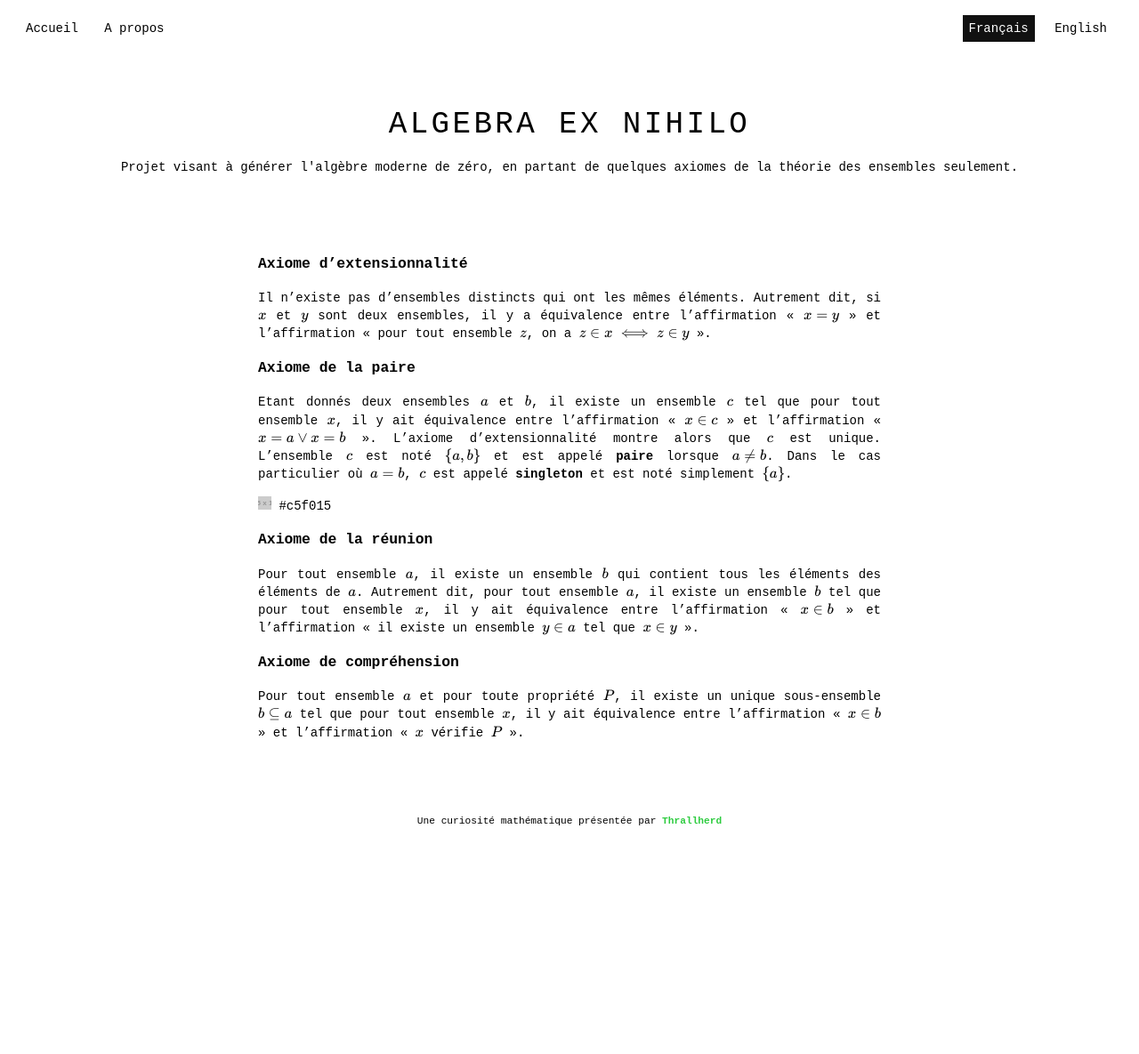
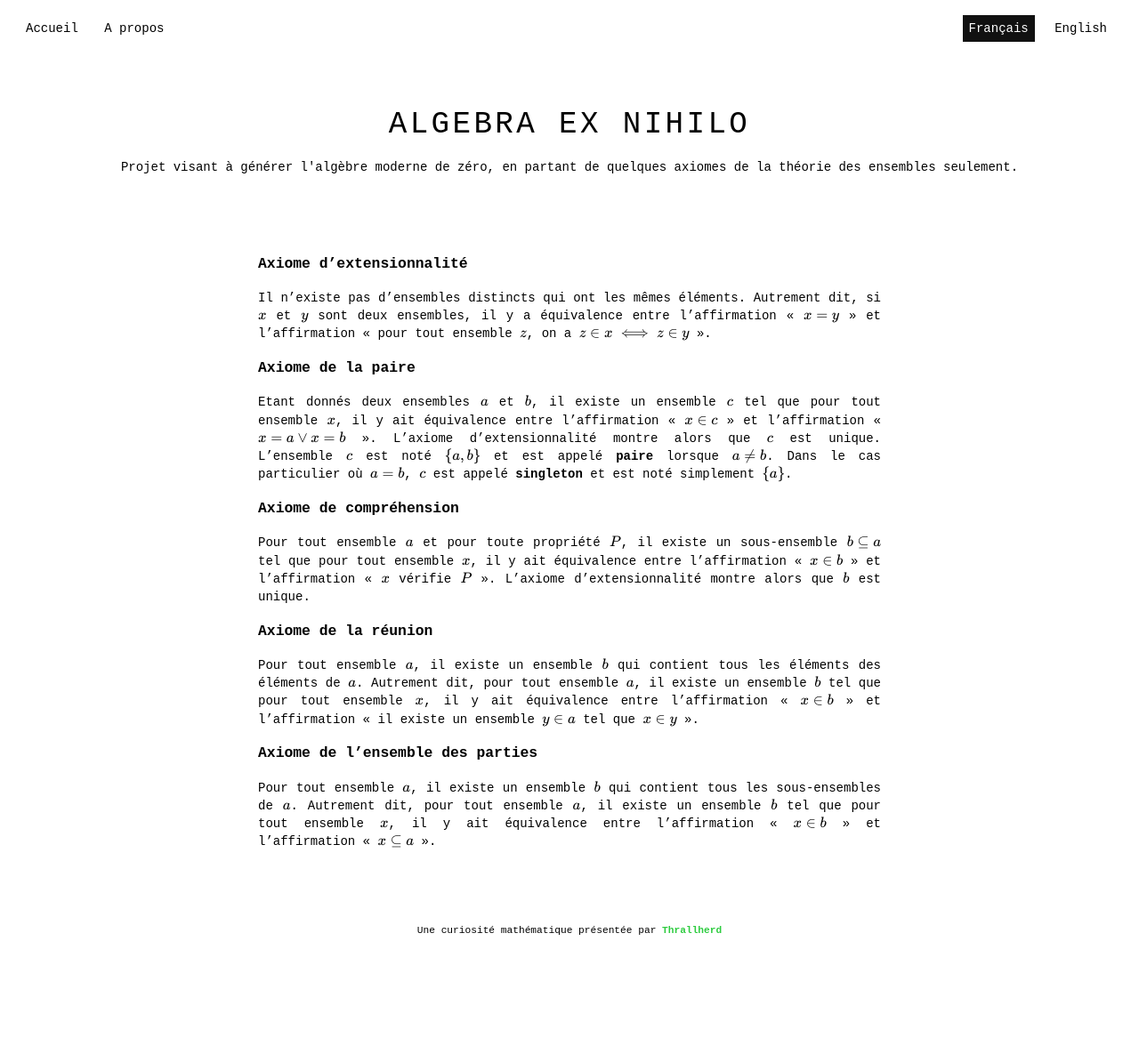
Before and after one commit to Thrallherd/AlgebraExNihilo, a Jekyll site: the page built from set_axm.md, in a window 1280 px wide. Shown: the whole page at 89% size. Built offline with Jekyll 4.4.1, drawn with Linux system fonts in a browser that asks for light colours; formulas are drawn with MathJax 3; before the commit the page ends 1063 px from its top, so only the background shows below that.

Commit message:
Update set_axm.md

```diff
--- a/set_axm.md
+++ b/set_axm.md
@@ -13,10 +13,11 @@ Il n'existe pas d'ensembles distincts qui ont les mêmes éléments. Autrement d
 ### Axiome de la paire
 Etant donnés deux ensembles $$a$$ et $$b$$, il existe un ensemble $$c$$ tel que pour tout ensemble $$x$$, il y ait équivalence entre l'affirmation « $$x \in c$$ » et l'affirmation « $$x = a \lor x = b$$ ». L'axiome d'extensionnalité montre alors que $$c$$ est unique. L'ensemble $$c$$ est noté $$\{ a, b \}$$ et est appelé **paire** lorsque $$a \neq b$$. Dans le cas particulier où $$a = b$$, $$c$$ est appelé **singleton** et est noté simplement $$\{ a \}$$.
 
-![#f03c15](https://via.placeholder.com/15/f03c15/000000?text=+) `#c5f015`
+### Axiome de compréhension
+Pour tout ensemble $$a$$ et pour toute propriété $$P$$, il existe un sous-ensemble $$b \subseteq a$$ tel que pour tout ensemble $$x$$, il y ait équivalence entre l'affirmation « $$x \in b$$ » et l'affirmation « $$x$$ vérifie $$P$$ ». L'axiome d'extensionnalité montre alors que $$b$$ est unique.
 
 ### Axiome de la réunion
 Pour tout ensemble $$a$$, il existe un ensemble $$b$$ qui contient tous les éléments des éléments de $$a$$. Autrement dit, pour tout ensemble $$a$$, il existe un ensemble $$b$$ tel que pour tout ensemble $$x$$, il y ait équivalence entre l'affirmation « $$x \in b$$ » et l'affirmation « il existe un ensemble $$y \in a$$ tel que $$x \in y$$ ».
 
-### Axiome de compréhension
-Pour tout ensemble $$a$$ et pour toute propriété $$P$$, il existe un unique sous-ensemble $$b \subseteq a$$ tel que pour tout ensemble $$x$$, il y ait équivalence entre l'affirmation « $$x \in b$$ » et l'affirmation « $$x$$ vérifie $$P$$ ».
+### Axiome de l'ensemble des parties
+Pour tout ensemble $$a$$, il existe un ensemble $$b$$ qui contient tous les sous-ensembles de $$a$$. Autrement dit, pour tout ensemble $$a$$, il existe un ensemble $$b$$ tel que pour tout ensemble $$x$$, il y ait équivalence entre l'affirmation « $$x \in b$$ » et l'affirmation « $$x \subseteq a$$ ».
```
